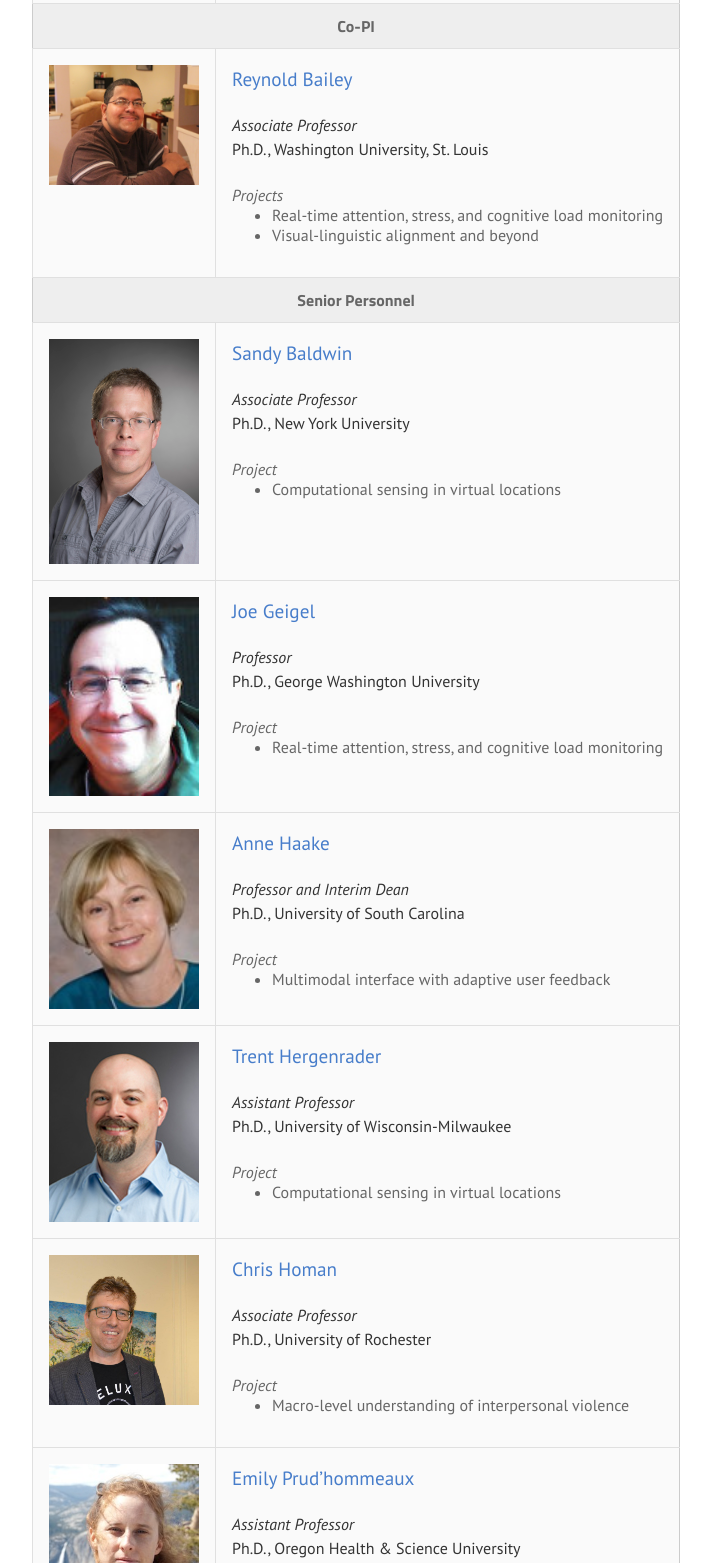
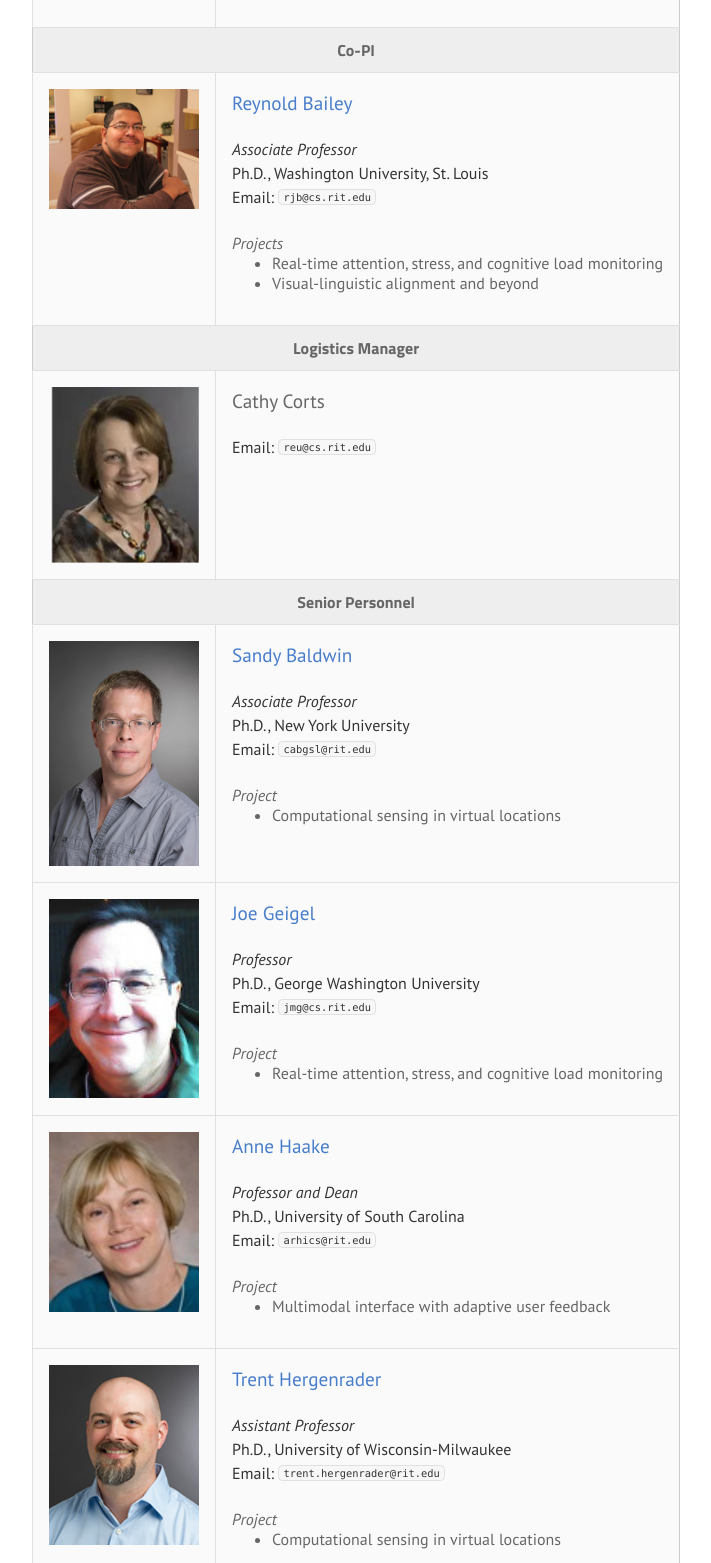
Before and after one commit to dropofwill/computational-sensing-reu, a website: page mentors.html in a window 1280 px wide. Shown: the part 642-2205 px from the top of the page, without its empty margins (148-859 px from the left). Drawn offline with Linux system fonts and the light colour scheme.

Commit message:
Add mentor emails and Cathy Corts

```diff
--- a/mentors.html
+++ b/mentors.html
@@ -60,7 +60,8 @@
           <td>
             <h2><a href="https://dl.dropboxusercontent.com/u/585585/RESOURCEWEBSITE1/index.html">Cecilia Ovesdotter Alm</a></h2>
             <p><em>Assistant Professor</em><br/>
-            Ph.D., University of Illinois at Urbana-Champaign
+            Ph.D., University of Illinois at Urbana-Champaign<br />
+            Email: <code>coagla@rit.edu</code>
             </p>
 
             <span><em>Projects</em></span><br/>
@@ -89,7 +90,8 @@
           <td>
             <h2><a href="https://www.cs.rit.edu/~rjb/">Reynold Bailey</a></h2>
             <p><em>Associate Professor</em><br/>
-            Ph.D., Washington University, St. Louis
+            Ph.D., Washington University, St. Louis<br />
+            Email: <code>rjb@cs.rit.edu</code>
             </p>
 
             <span><em>Projects</em></span><br/>
@@ -97,6 +99,28 @@
               <li>Real-time attention, stress, and cognitive load monitoring</li>
               <li>Visual-linguistic alignment and beyond</li>
             </ul>
+          </td>
+        </tr>
+      </tbody>
+
+      <thead>
+        <tr>
+          <th colspan=2>
+            Logistics Manager
+          </th>
+        </tr>
+      </thead>
+
+      <tbody>
+        <tr>
+          <td class="profile-pics">
+            <img src="imgs/profiles/corts.png"/>
+          </td>
+          <td>
+            <h2>Cathy Corts</h2>
+            <p>
+            Email: <code>reu@cs.rit.edu</code>
+            </p>
           </td>
         </tr>
       </tbody>
@@ -117,7 +141,8 @@
           <td>
             <h2><a href="https://www.rit.edu/cla/english/sandy-baldwin">Sandy Baldwin</a></h2>
             <p><em>Associate Professor</em><br/>
-            Ph.D., New York University
+            Ph.D., New York University<br />
+            Email: <code>cabgsl@rit.edu</code>
             </p>
 
             <span><em>Project</em></span><br/>
@@ -134,7 +159,8 @@
           <td>
             <h2><a href="https://www.cs.rit.edu/~jmg/">Joe Geigel</a></h2>
             <p><em>Professor</em><br/>
-            Ph.D., George Washington University
+            Ph.D., George Washington University<br />
+            Email: <code>jmg@cs.rit.edu</code>
             </p>
 
             <span><em>Project</em></span><br/>
@@ -150,8 +176,9 @@
           </td>
           <td>
             <h2><a href="http://hccl.gccis.rit.edu/index.php/people/8-faculty/2-anne-haake">Anne Haake</a></h2>
-            <p><em>Professor and Interim Dean</em><br/>
-            Ph.D., University of South Carolina
+            <p><em>Professor and Dean</em><br/>
+            Ph.D., University of South Carolina<br />
+            Email: <code>arhics@rit.edu</code>
             </p>
 
             <span><em>Project</em></span><br/>
@@ -168,7 +195,8 @@
           <td>
             <h2><a href="https://www.rit.edu/cla/english/trent-hergenrader">Trent Hergenrader</a></h2>
             <p><em>Assistant Professor</em><br/>
-            Ph.D., University of Wisconsin-Milwaukee
+            Ph.D., University of Wisconsin-Milwaukee<br />
+            Email: <code>trent.hergenrader@rit.edu</code>
             </p>
 
             <span><em>Project</em></span><br/>
@@ -185,7 +213,8 @@
           <td>
             <h2><a href="https://www.cs.rit.edu/~cmh/">Chris Homan</a></h2>
             <p><em>Associate Professor</em><br/>
-            Ph.D., University of Rochester
+            Ph.D., University of Rochester<br />
+            Email: <code>cmh@cs.rit.edu</code>
             </p>
 
             <span><em>Project</em></span><br/>
@@ -202,7 +231,8 @@
           <td>
             <h2><a href="https://people.rit.edu/emilypx/">Emily Prud’hommeaux</a></h2>
             <p><em>Assistant Professor</em><br/>
-            Ph.D., Oregon Health &amp; Science University
+            Ph.D., Oregon Health &amp; Science University<br />
+            Email: <code>emilypx@rit.edu</code>
             </p>
 
             <span><em>Project</em></span><br/>
@@ -219,7 +249,8 @@
           <td>
             <h2><a href="https://people.rit.edu/rwpeec/">Ray Ptucha</a></h2>
             <p><em>Assistant Professor</em><br/>
-            Ph.D., Rochester Institute of Technology
+            Ph.D., Rochester Institute of Technology<br />
+            Email: <code>rwpeec@rit.edu</code>
             </p>
 
             <span><em>Project</em></span><br/>
@@ -236,7 +267,8 @@
           <td>
             <h2><a href="https://people.rit.edu/lxwast/Linwei_Wangs_HomePage/Home.html">Linwei Wang</a></h2>
             <p><em>Associate Professor</em><br/>
-            Ph.D., Rochester Institute of Technology
+            Ph.D., Rochester Institute of Technology<br />
+            Email: <code>linwei.wang@rit.edu</code>
             </p>
 
             <span><em>Project</em></span><br/>
@@ -253,7 +285,8 @@
           <td>
             <h2><a href="http://www.ist.rit.edu/~qyu/">Qi Yu</a></h2>
             <p><em>Associate Professor</em><br/>
-            Ph.D., Virginia Tech
+            Ph.D., Virginia Tech<br />
+            Email: <code>qi.yu@rit.edu</code>
             </p>
 
             <span><em>Project</em></span><br/>
```
Also changed, not shown: imgs/profiles/corts.png (added).
